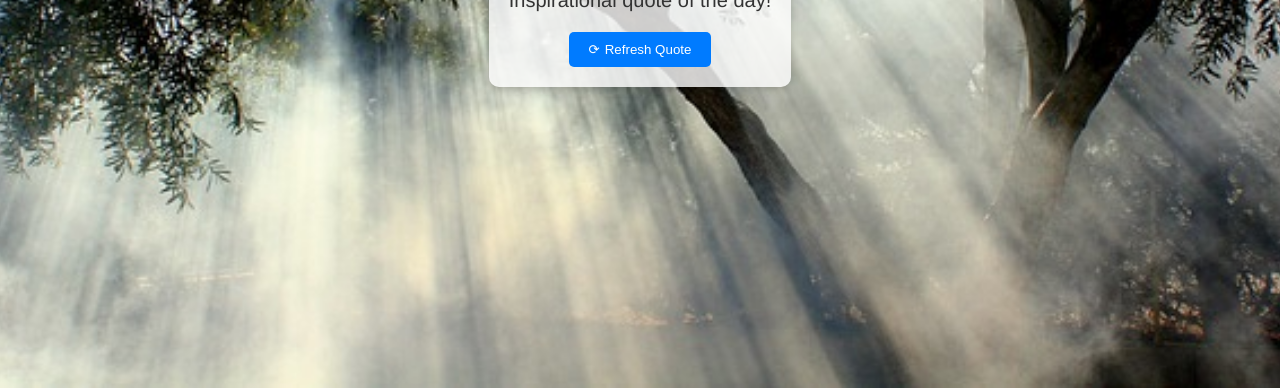
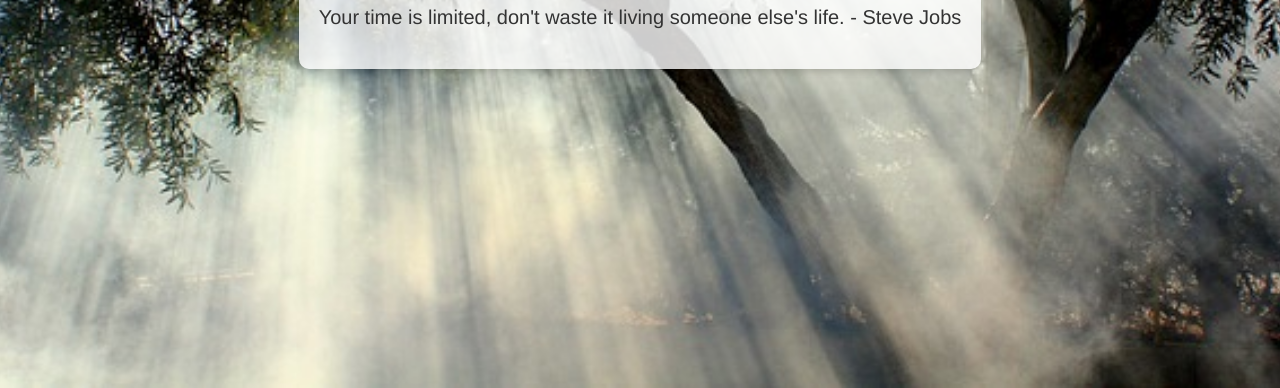
Before and after one commit to ngeelani48/quote-of-the-day-app, a website: page index.html in a window 1280 px wide. Shown: the part 412-800 px from the top of the page. Drawn offline with Linux system fonts and the light colour scheme.

Commit message:
Updated files

```diff
--- a/index.html
+++ b/index.html
@@ -10,7 +10,6 @@
   <div class="container">
     <h1>Quote of the Day</h1>
     <p id="quote" class="quote">Inspirational quote of the day!</p>
-    <button id="refresh-btn" class="btn">Refresh Quote</button>
   </div>
   <script src="script.js"></script>
 </body>
--- a/script.js
+++ b/script.js
@@ -1,2 +1,2 @@
-const quote = 'Your time is limited, don't waste it living someone else's life. - Steve Jobs';
+const quote = `Your time is limited, don't waste it living someone else's life. - Steve Jobs`;
 document.getElementById('quote').textContent = quote;
```
Also changed, not shown: scripts/update-quote.js (+4 -4 lines).
